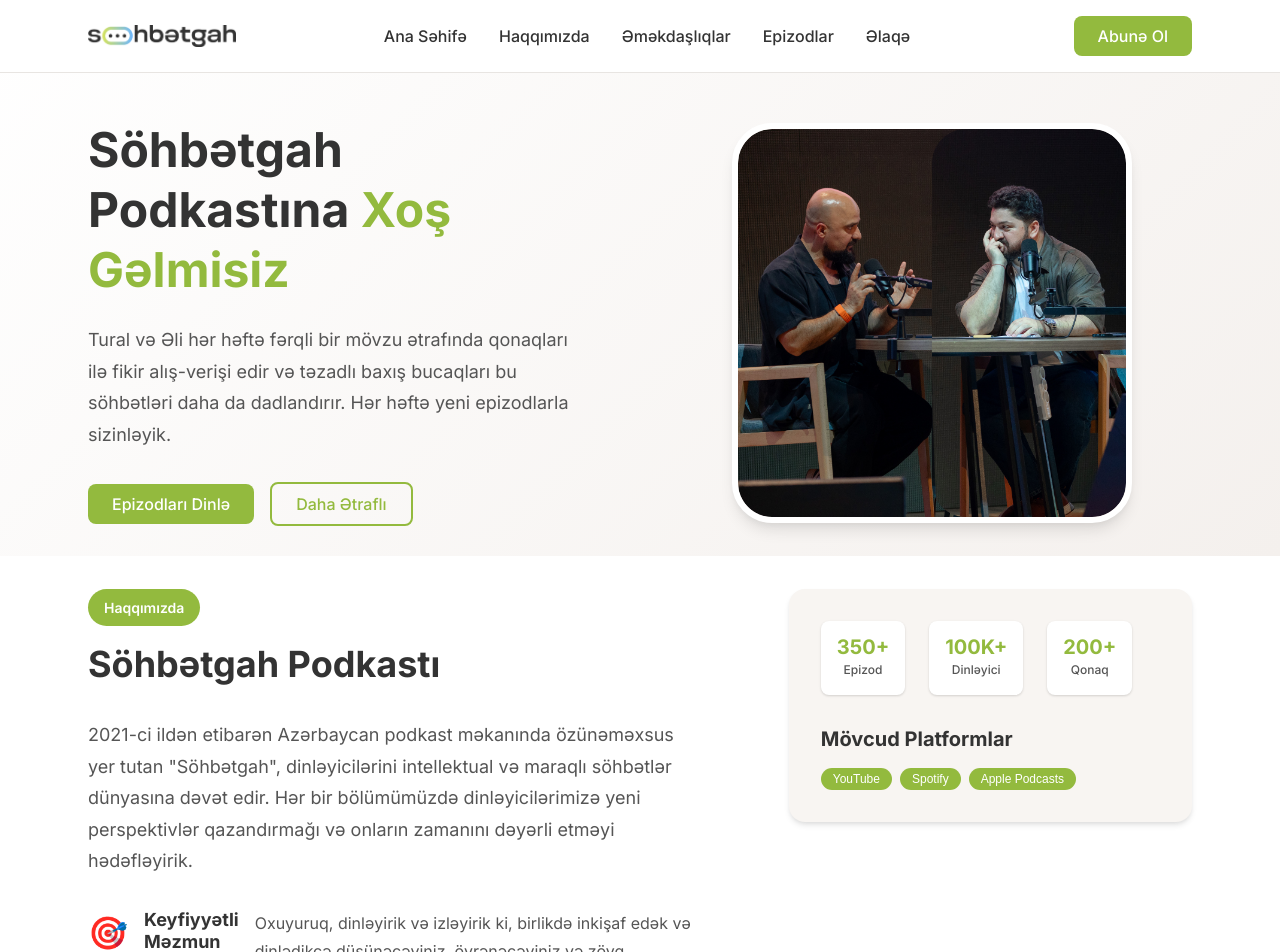
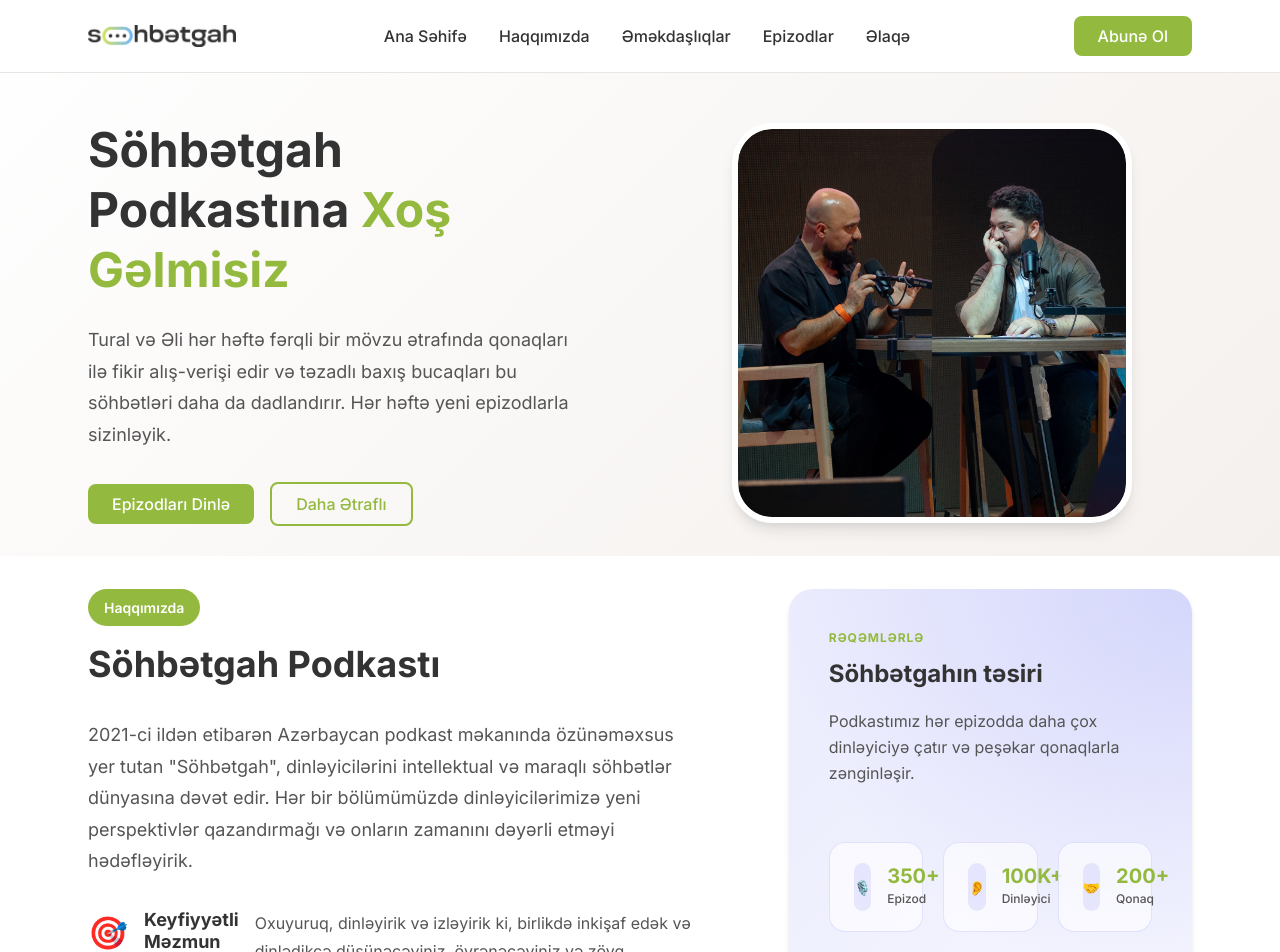
Before and after one commit to alikhayyam/sohbetgah4, a Vue app: page / in a window 1280 px wide. Shown: the top 952 px of the page. Built offline with nearby package versions, Linux system fonts and the light colour scheme.

Commit message:
Revamp stats and platforms section styling

```diff
--- a/src/App.vue
+++ b/src/App.vue
@@ -134,42 +134,65 @@ const navigateTo = (url) => {
 
           <!-- Stats Section - Z Layout Diagonal End (Right) -->
           <div class="stats-content">
+            <div class="stats-header">
+              <span class="stats-eyebrow">Rəqəmlərlə</span>
+              <h3 class="stats-title">Söhbətgahın təsiri</h3>
+              <p class="stats-description">
+                Podkastımız hər epizodda daha çox dinləyiciyə çatır və peşəkar qonaqlarla
+                zənginləşir.
+              </p>
+            </div>
             <div class="stats-grid">
               <div class="stat-item">
+                <div class="stat-icon" aria-hidden="true">🎙️</div>
+                <div>
                   <div class="stat-number">350+</div>
                   <div class="stat-label">Epizod</div>
                 </div>
+              </div>
               <div class="stat-item">
+                <div class="stat-icon" aria-hidden="true">👂</div>
+                <div>
                   <div class="stat-number">100K+</div>
                   <div class="stat-label">Dinləyici</div>
                 </div>
+              </div>
               <div class="stat-item">
+                <div class="stat-icon" aria-hidden="true">🤝</div>
+                <div>
                   <div class="stat-number">200+</div>
                   <div class="stat-label">Qonaq</div>
                 </div>
               </div>
+            </div>
             <div class="platforms">
-              <h4>Mövcud Platformlar</h4>
+              <h4>Mövcud platformalar</h4>
+              <p class="platforms-subtitle">
+                Sevdiyiniz tətbiqdən bir kliklə dinləməyə başlayın.
+              </p>
               <div class="platform-list">
                 <button
                   type="button"
-                  class="platform-tag"
+                  class="platform-chip"
                   @click="navigateTo(platformLinks.youtube)"
                 >
+                  <span class="platform-icon" aria-hidden="true">▶</span>
                   YouTube
                 </button>
                 <button
                   type="button"
-                  class="platform-tag"
+                  class="platform-chip"
                   @click="navigateTo(platformLinks.spotify)"
                 >
+                  <span class="platform-icon" aria-hidden="true">♪</span>
                   Spotify
                 </button>
                 <button
                   type="button"
-                  class="platform-tag"
+                  class="platform-chip"
                   @click="navigateTo(platformLinks.applePodcasts)"
                 >
+                  <span class="platform-icon" aria-hidden="true"></span>
                   Apple Podcasts
                 </button>
               </div>
@@ -1824,33 +1847,91 @@ const navigateTo = (url) => {
 
 /* Stats Section - Z Layout Diagonal End */
 .stats-content {
-  background: var(--background-accent);
-  padding: 2rem;
+  position: relative;
+  overflow: hidden;
+  background: linear-gradient(135deg, rgba(87, 94, 240, 0.12), rgba(87, 94, 240, 0.04));
+  padding: 2.5rem;
+  border-radius: 1.5rem;
+  box-shadow: var(--shadow-medium);
+  display: grid;
+  gap: 2.5rem;
+}
+
+.stats-content::after {
+  content: '';
+  position: absolute;
+  inset: 0;
+  background: radial-gradient(circle at top right, rgba(87, 94, 240, 0.18), transparent 55%);
+  pointer-events: none;
+}
+
+.stats-header {
+  position: relative;
+  z-index: 1;
+  display: grid;
+  gap: 0.75rem;
+}
+
+.stats-eyebrow {
+  font-size: var(--font-size-xs);
+  letter-spacing: 0.08em;
+  text-transform: uppercase;
+  color: var(--primary-color);
+  font-weight: var(--font-weight-bold);
+}
+
+.stats-title {
+  font-size: var(--font-size-2xl);
+  font-weight: var(--font-weight-bold);
+  color: var(--text-primary);
+}
+
+.stats-description {
+  max-width: 28rem;
+  color: var(--text-secondary);
+  line-height: 1.6;
+}
+
+.stats-grid {
+  position: relative;
+  z-index: 1;
+  display: grid;
+  grid-template-columns: repeat(auto-fit, minmax(180px, 1fr));
+  gap: 1.25rem;
+}
+
+.stat-item {
+  display: flex;
+  align-items: center;
+  gap: 1rem;
+  padding: 1.25rem 1.5rem;
   border-radius: 1rem;
+  background: rgba(255, 255, 255, 0.6);
+  backdrop-filter: blur(8px);
+  border: 1px solid rgba(87, 94, 240, 0.15);
+  transition: transform 0.25s ease, box-shadow 0.25s ease;
+}
+
+.stat-item:hover {
+  transform: translateY(-4px);
   box-shadow: var(--shadow-medium);
 }
 
-.stats-grid {
+.stat-icon {
   display: grid;
-  grid-template-columns: repeat(2, 1fr);
-  gap: 1.5rem;
-  margin-bottom: 2rem;
-}
-
-.stat-item {
-  text-align: center;
-  padding: 1rem;
-  background: var(--background-primary);
-  border-radius: 0.5rem;
-  box-shadow: var(--shadow-light);
+  place-items: center;
+  width: 3rem;
+  height: 3rem;
+  border-radius: 0.9rem;
+  background: rgba(87, 94, 240, 0.12);
+  font-size: 1.35rem;
 }
 
 .stat-number {
-  font-size: var(--font-size-3xl);
+  font-size: clamp(2rem, 5vw, 2.5rem);
   font-weight: var(--font-weight-bold);
-  color: var(--primary-color);
-  line-height: 1;
-  margin-bottom: 0.5rem;
+  color: var(--text-primary);
+  line-height: 1.1;
 }
 
 .stat-label {
@@ -1859,28 +1940,61 @@ const navigateTo = (url) => {
   font-weight: var(--font-weight-medium);
 }
 
+.platforms {
+  position: relative;
+  z-index: 1;
+  display: grid;
+  gap: 1rem;
+}
+
 .platforms h4 {
-  margin-bottom: 1rem;
+  margin: 0;
+  font-size: var(--font-size-base);
   color: var(--text-primary);
 }
 
+.platforms-subtitle {
+  margin: 0;
+  color: var(--text-secondary);
+  font-size: var(--font-size-sm);
+}
+
 .platform-list {
   display: flex;
   flex-wrap: wrap;
+  gap: 0.75rem;
+}
+
+.platform-chip {
+  display: inline-flex;
+  align-items: center;
   gap: 0.5rem;
-}
-
-.platform-tag {
-  padding: 0.25rem 0.75rem;
-  background: var(--primary-color);
-  color: white;
-  font-size: var(--font-size-xs);
-  border-radius: 1rem;
+  padding: 0.55rem 1rem;
+  border-radius: 999px;
+  border: 1px solid rgba(87, 94, 240, 0.2);
+  background: rgba(255, 255, 255, 0.85);
+  color: var(--text-primary);
+  font-size: var(--font-size-sm);
   font-weight: var(--font-weight-medium);
-  border: none;
   cursor: pointer;
+  transition: transform 0.2s ease, box-shadow 0.2s ease, border-color 0.2s ease;
+}
+
+.platform-chip:hover {
+  transform: translateY(-2px);
+  box-shadow: var(--shadow-light);
+  border-color: rgba(87, 94, 240, 0.35);
+}
+
+.platform-icon {
   display: inline-flex;
   align-items: center;
+  justify-content: center;
+  width: 1.5rem;
+  height: 1.5rem;
+  border-radius: 999px;
+  background: rgba(87, 94, 240, 0.15);
+  font-size: 0.8rem;
 }
 
 /* Recent Episodes Section - Z Layout Bottom Horizontal */
@@ -3382,7 +3496,7 @@ const navigateTo = (url) => {
   }
 
   .stats-grid {
-    grid-template-columns: repeat(2, 1fr);
+    grid-template-columns: repeat(3, minmax(0, 1fr));
   }
 
   .episodes-grid {
@@ -3463,7 +3577,7 @@ const navigateTo = (url) => {
   }
 
   .stats-grid {
-    grid-template-columns: repeat(4, 1fr);
+    grid-template-columns: repeat(3, minmax(0, 1fr));
   }
 
   .episodes-grid {
```
Lines whose indentation alone changed are shown as unchanged.
